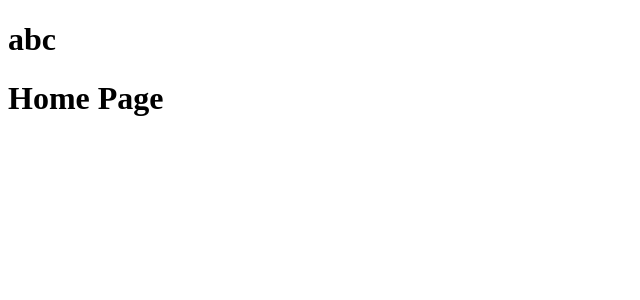
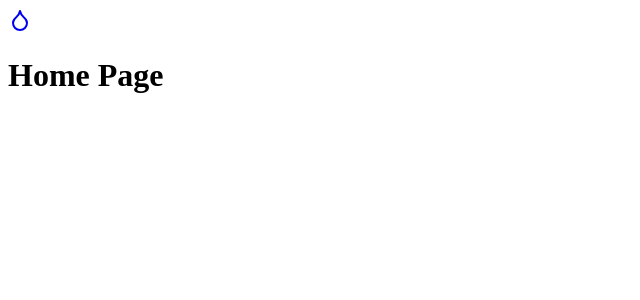
Before and after one commit to swp391-group-3/blood-donation-system-frontend, a React (Vite) app: page / in a window 1280 px wide. Shown: the top 300 px of the page, without its empty margins (0-640 px from the left). Built offline with nearby package versions, Linux system fonts and the light colour scheme.

Commit message:
feat: animation backdrop

```diff
--- a/src/components/Navbar.tsx
+++ b/src/components/Navbar.tsx
@@ -8,10 +8,35 @@ import {
 } from '@/components/ui/dropdown-menu'
 import { Button } from '@/components/ui/button'
 import { Input } from "@/components/ui/input"
+import { motion, AnimatePresence } from "framer-motion"
+import { X, Menu, Droplet, Sun, Moon, ChevronDown, LogIn } from "lucide-react";
 
 
 export default function Navbar() {
+  const [scroll, setScroll] = useState(false)
+
   return (
-    <h1>abc</h1>
+    <header
+      className={`fixed left-0 right-0 top-0 z-50 transition-all duration-300 ${scroll ? "bg-black/70 backdrop-blur-md-py-2" : "bg-black/30 blackdrop-blur-sm py-4"}`}
+    >
+      <div className="container mx-auto px-4">
+        <div className={`flex items-center justify-between transition-all duration-300 ${scroll ? "h-14" : "h-20"}`}>
+          <a href="/" className="flex items-center gap-2 group">
+            <motion.div
+              initial={{ rotate: 0 }}
+              animate={{ rotate: [0, -10, 0, 10, 0] }}
+              transition={{ duration: 1.5, repeat: Number.POSITIVE_INFINITY, repeatDelay: 4 }}
+              className={`flex items-center justify-center rounded-full bg-gradient-to-br from-red-500 to-red-700 shadow-lg group-hover:from-red-600 group-hover:to-red-800 transition-all duration-300 ${scroll ? "h-8 w-8" : "h-10 w-10"
+                }`}
+            >
+              <Droplet
+                className={`text-white drop-shadow-md transition-all duration-300 ${scroll ? "h-5 w-5" : "h-6 w-6"}`}
+
+              />
+            </motion.div>
+          </a>
+        </div>
+      </div>
+    </header>
   )
 }
```
